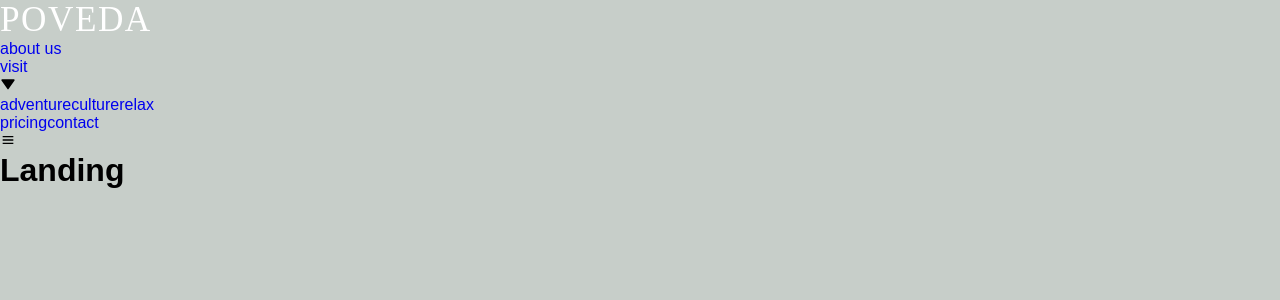
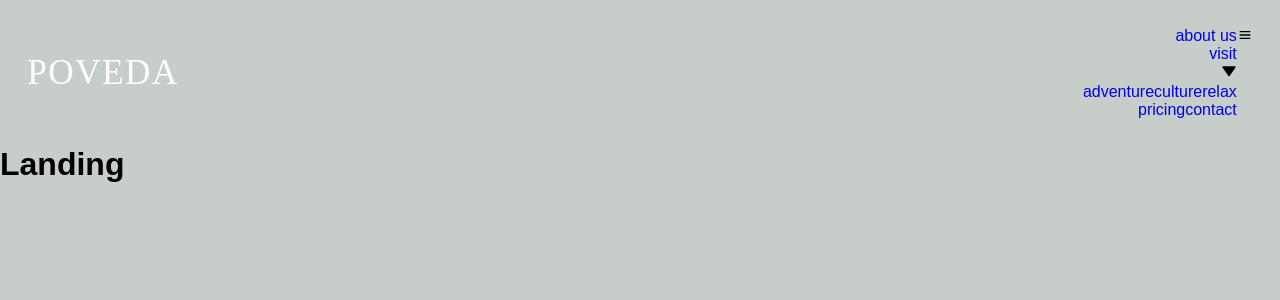
Before and after one commit to SutheeDev/react-poveda, a React (Vite) app in the folder client/: page / in a window 1280 px wide. Shown: the top 300 px of the page. Built offline with nearby package versions, Linux system fonts and the light colour scheme.

Commit message:
styled main-container and navlinks-container

```diff
--- a/client/src/components/Navbar.jsx
+++ b/client/src/components/Navbar.jsx
@@ -93,8 +93,181 @@ export default Navbar;
 
 const Wrapper = styled.nav`
   background-color: var(--green-2);
+  box-shadow: var(--navbar-shadow);
+  .main-container {
+    padding: 1em 1.5em;
+
+    /* Separate Logo and everything else */
+    display: flex;
+    justify-content: space-between;
+    align-items: flex-start;
+  }
+  .navlinks-container {
+    text-align: right;
+
+    /* Switch the order and get hamburger menu above the rest of links */
+    display: flex;
+    flex-direction: column-reverse;
+  }
 
   @media screen and (min-width: 950px) {
     background-color: transparent;
+    box-shadow: none;
+    .main-container {
+      padding: 1.7em 1.7em;
+      align-items: center;
+    }
+    .navlinks-container {
+      flex-direction: row;
+    }
   }
 `;
+
+// const Wrapper = styled.nav`
+//   background-color: var(--green-2);
+//   display: flex;
+//   justify-content: space-between;
+//   align-items: center;
+//   height: 75px;
+//   box-shadow: var(--navbar-shadow);
+
+//   .navlinks-container {
+//     display: flex;
+//     justify-content: space-between;
+//     align-items: center;
+//     position: relative;
+//   }
+//   .navlinks {
+//     width: 100vw;
+//     position: absolute;
+//     top: 53px;
+//     right: 0;
+//     text-align: right;
+//     display: flex;
+//     flex-direction: column;
+
+//     z-index: -1;
+//     margin-top: -190px;
+//     transition: var(--global-transition);
+//   }
+//   .navlinks.show {
+//     margin-top: 0;
+//   }
+//   .link {
+//     color: var(--white);
+//     text-transform: uppercase;
+//     padding: 0.9em 0;
+//     padding-right: var(--side-padding);
+//     background-color: var(--green-2);
+//   }
+//   .sub-link {
+//     background-color: var(--green-4);
+//   }
+//   .visit-container {
+//     background-color: var(--green-2);
+//     display: flex;
+//     flex-direction: row-reverse;
+//     align-items: center;
+//   }
+//   .arrow-down {
+//     color: var(--white);
+//     display: flex;
+//     font-size: 0.8rem;
+//     margin-right: 0.6em;
+//     cursor: pointer;
+//   }
+//   .visit-subMenu {
+//     position: relative;
+//     z-index: -2;
+//     margin-top: -142px;
+
+//     transition: var(--global-transition);
+//   }
+//   .visit-subMenu.open {
+//     margin-top: 0;
+//   }
+//   .subLink-container {
+//     width: 100vw;
+//     display: flex;
+//     flex-direction: column;
+//     background-color: var(--green-4);
+//   }
+//   .hamburger-menu-container {
+//     display: grid;
+//     place-items: center;
+//     padding-right: var(--side-padding);
+//   }
+//   .hamburger-open,
+//   .hamburger-close {
+//     color: var(--white);
+//     font-size: 2rem;
+//     grid-area: 1/1;
+//     display: flex;
+//     cursor: pointer;
+//   }
+//   .link.alter-shadow {
+//     box-shadow: var(--navbar-shadow);
+//   }
+//   @media screen and (min-width: 900px) {
+//     height: 100px;
+//     .hamburger-menu-container {
+//       display: none;
+//     }
+//     .navlinks {
+//       width: 100%;
+//       position: relative;
+//       top: 0;
+//       text-align: right;
+//       flex-direction: row;
+
+//       z-index: 1;
+//       margin-top: 0;
+//     }
+//     .visit-subMenu {
+//       position: absolute;
+//       top: 47px;
+//       left: 27%;
+//       margin-top: 0;
+//       opacity: 0;
+//       z-index: -99;
+
+//       transition: var(--global-transition);
+//     }
+//     .subLink-container {
+//       width: 100%;
+//       padding: 0.9em var(--side-padding);
+//       border-radius: var(--border-radius);
+//       background-color: var(--green-2);
+//       align-items: flex-start;
+//     }
+//     .visit-container {
+//       flex-direction: row;
+//       .link {
+//         padding-right: 0;
+//       }
+//       .arrow-down {
+//         font-size: 0.8rem;
+//         margin-left: 0.6em;
+//         margin-right: 0;
+//       }
+//     }
+//     .visit-subMenu.open {
+//       opacity: 1;
+//       z-index: 5;
+//       top: 67px;
+//     }
+//     .pricing {
+//       padding-left: var(--side-padding);
+//     }
+//     .sub-link {
+//       padding-right: 0;
+//       background-color: var(--green-2);
+//     }
+//     .link {
+//       font-size: 0.875rem;
+//     }
+//     .link.alter-shadow {
+//       box-shadow: none;
+//     }
+//   }
+// `;
```
